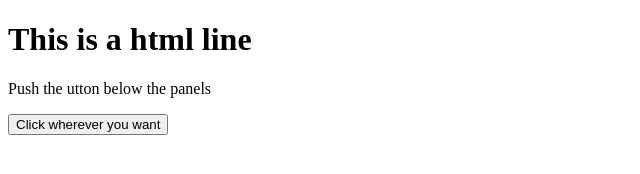
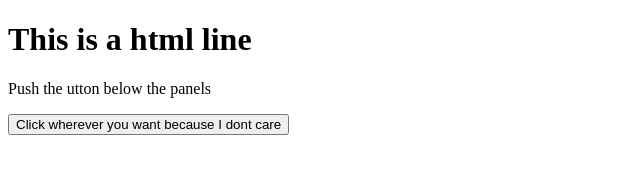
Before and after one commit to fakhrushomim/test-git, a plain HTML site: page index.html in a window 1280 px wide. Shown: the whole page, without its empty margins (0-640 px from the left). Drawn offline with Linux system fonts and the light colour scheme.

Commit message:
Edited button label 3

```diff
--- a/index.html
+++ b/index.html
@@ -8,6 +8,6 @@
 <body>
     <h1>This is a html line</h1>
     <p>Push the utton below the panels</p>
-    <button>Click wherever you want</button>
+    <button>Click wherever you want because I dont care</button>
 </body>
 </html>
```
